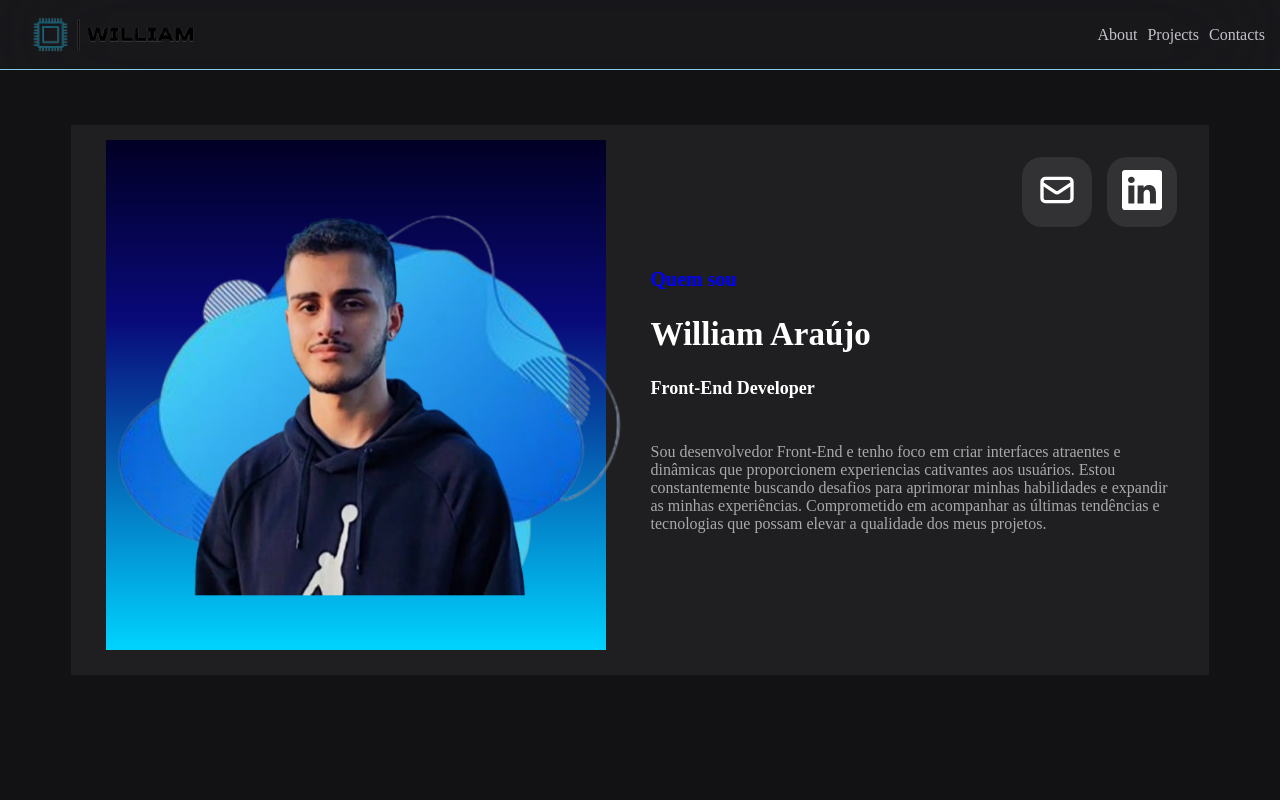
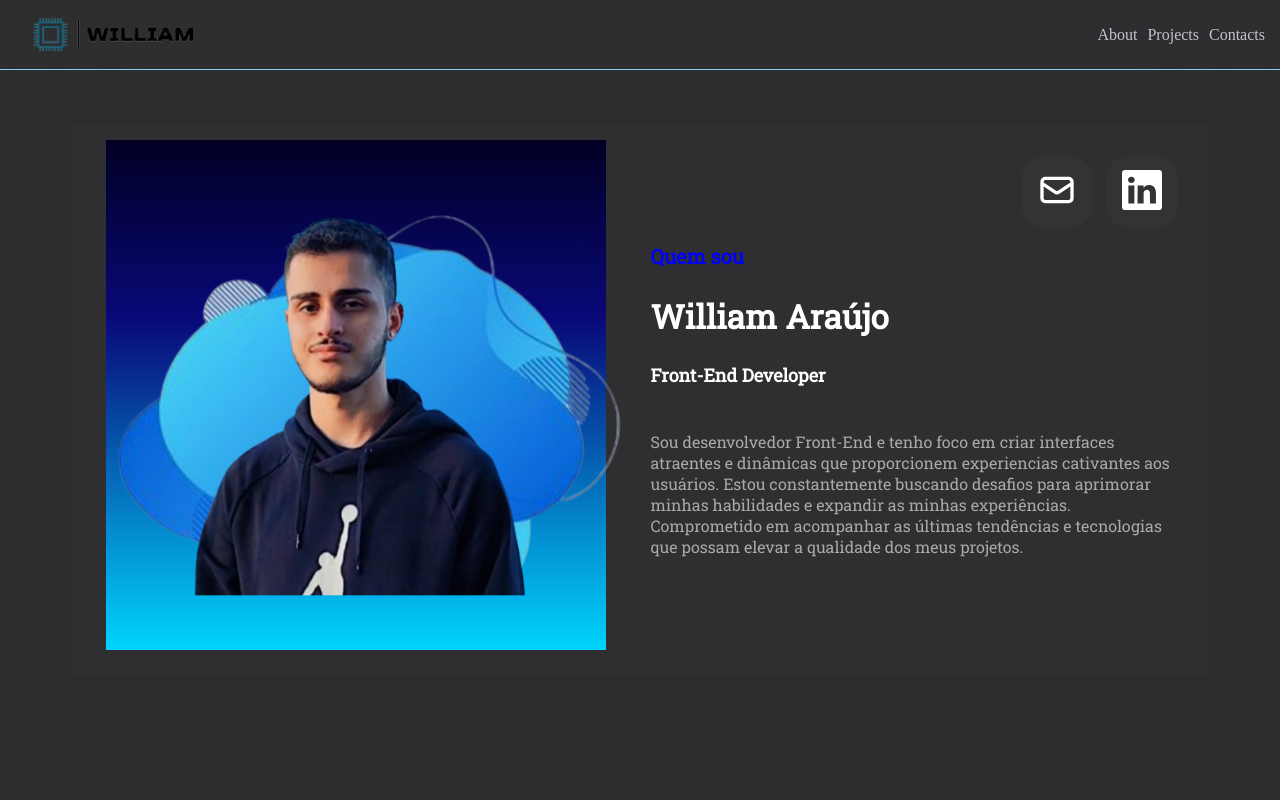
Before and after one commit to WilliamFilh0/Portfolio, a React (Vite) app: page / in a window 1280 px wide. Shown: the top 800 px of the page. Built offline with nearby package versions, Linux system fonts and the light colour scheme.

Commit message:
feat: Changing the body color and adding font.

```diff
--- a/index.html
+++ b/index.html
@@ -2,8 +2,14 @@
 <html lang="en">
   <head>
     <meta charset="UTF-8" />
+    <link rel="preconnect" href="https://fonts.googleapis.com" />
+    <link rel="preconnect" href="https://fonts.gstatic.com" crossorigin />
     <link rel="icon" type="image/svg+xml" href="/vite.svg" />
     <meta name="viewport" content="width=device-width, initial-scale=1.0" />
+    <link
+      href="https://fonts.googleapis.com/css2?family=Roboto+Slab&display=swap"
+      rel="stylesheet"
+    />
     <title>Portfolio</title>
   </head>
   <body>
--- a/src/styles/global.js
+++ b/src/styles/global.js
@@ -9,7 +9,17 @@
 
   body{
     min-height: 100vh;
-    background-color: #121214;
-     /* background-color: #3d3d3d;  */
+
+   //cor que estava antes
+   background-color: #242426;
+
+   //cor um pouco mias clara
+   background-color: #28282A;
+
+   background-color: rgba(45, 45, 47, 1); /* Um pouco mais clara */
+
+
+
+
   }
 `;
```
